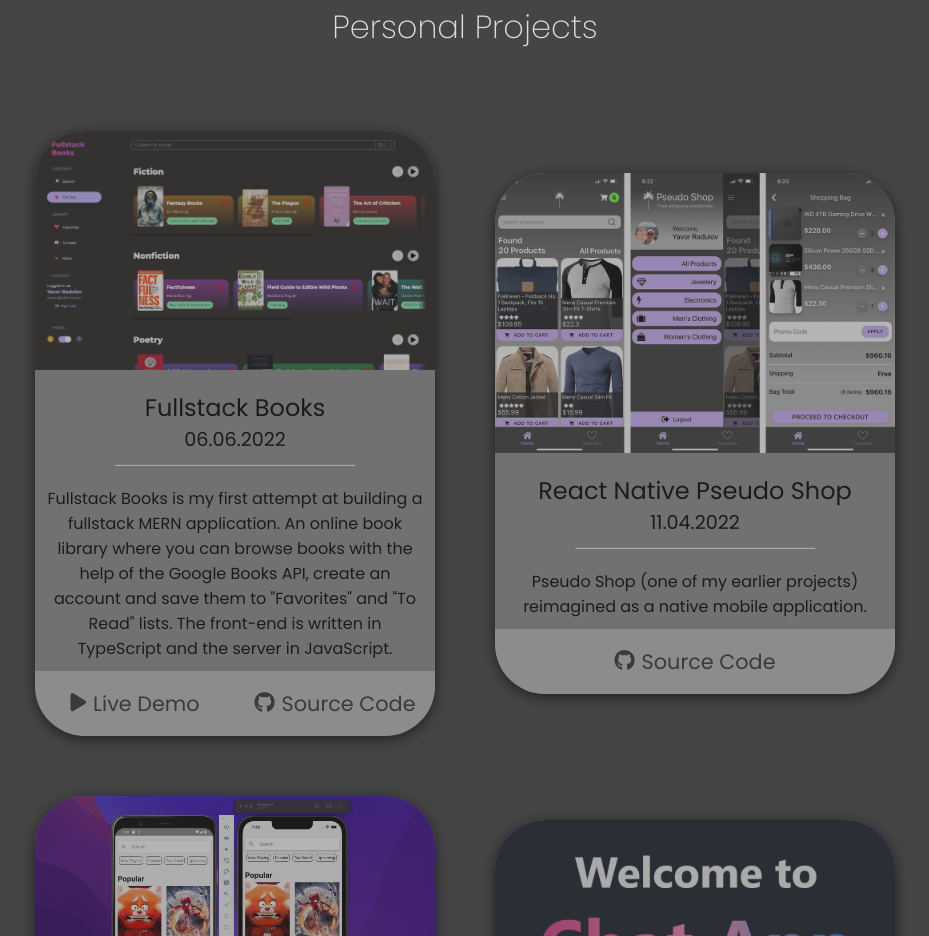
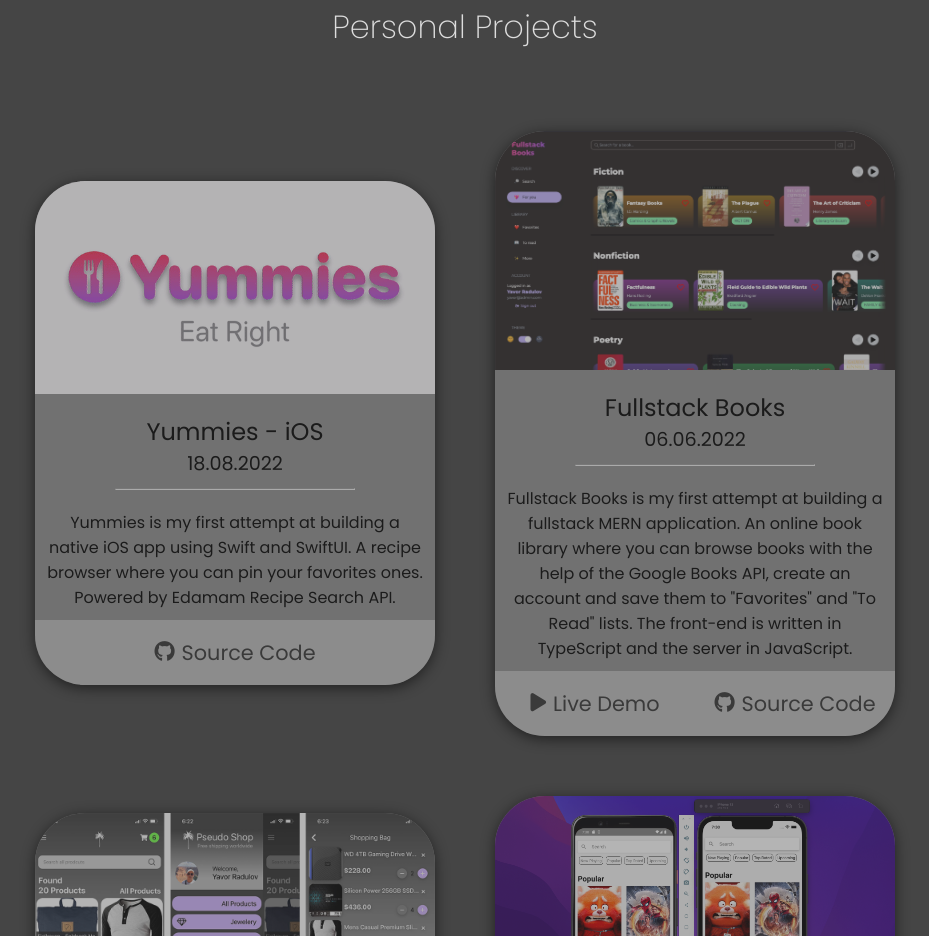
Before and after one commit to raduloov/personal-portfolio, a React (Create React App) app: page / in a window 1280 px wide. Shown: the part 1220-2156 px from the top of the page, without its empty margins (175-1104 px from the left). Built offline with nearby package versions, Linux system fonts and the light colour scheme.

Commit message:
Add Yummies to portfolio

```diff
--- a/src/components/PortfolioContainer/projectsData.js
+++ b/src/components/PortfolioContainer/projectsData.js
@@ -6,8 +6,18 @@
 import rnMovies from '../../assets/thumb/rn-movies.png';
 import rnPseudo from '../../assets/thumb/rn-pseudo.png';
 import fsBooks from '../../assets/thumb/fs-books.png';
+import yummies from '../../assets/thumb/yummies.png';
 
 const data = [
+  {
+    imageUrl: yummies,
+    title: 'Yummies - iOS',
+    date: '18.08.2022',
+    description:
+      'Yummies is my first attempt at building a native iOS app using Swift and SwiftUI. A recipe browser where you can pin your favorites ones. Powered by Edamam Recipe Search API.',
+    demoUrl: null,
+    gitUrl: 'https://github.com/raduloov/yummies-ios'
+  },
   {
     imageUrl: fsBooks,
     title: 'Fullstack Books',
```
Also changed, not shown: src/assets/thumb/yummies.png (added).
